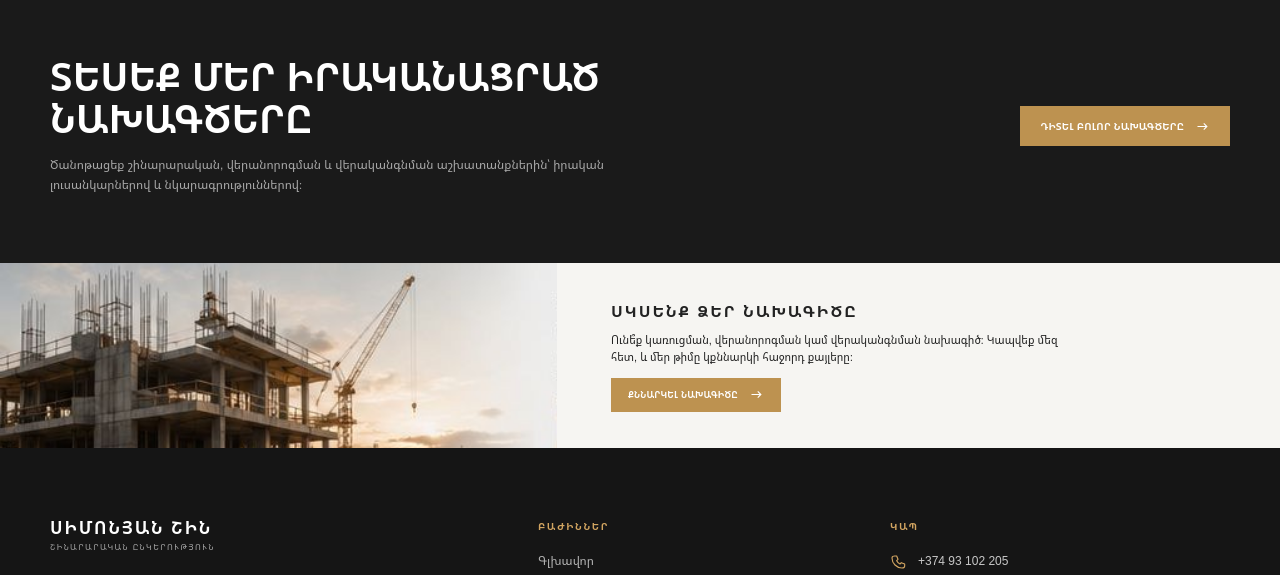
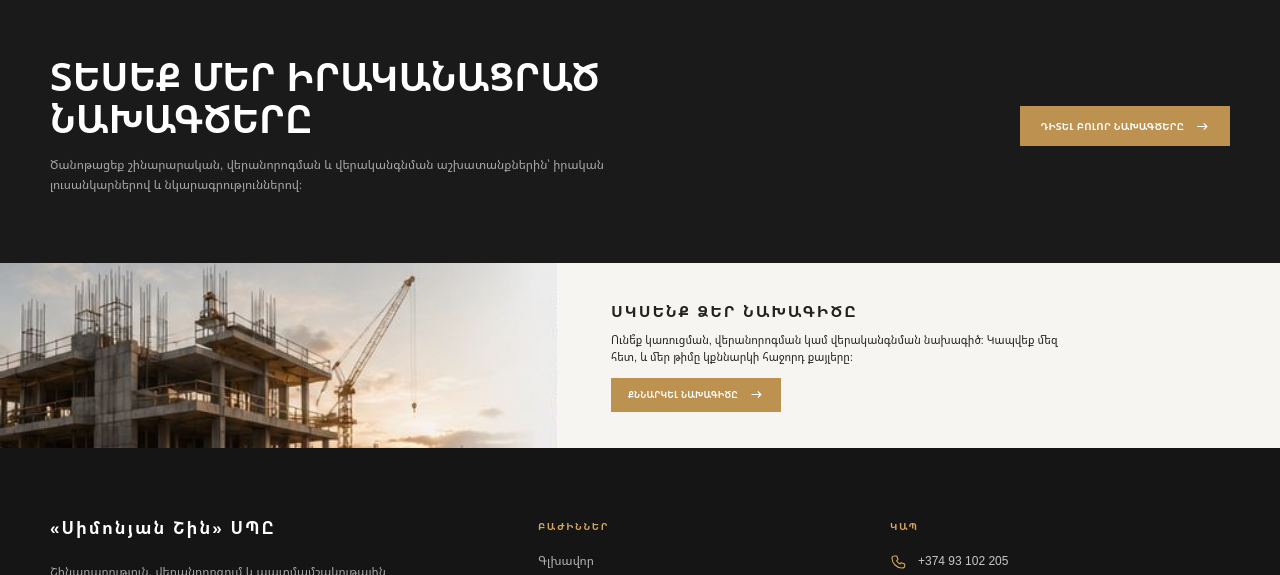
Before and after one commit to ScriptForgeCraft/simonyanshin, a website built with Vite: page about/index.html in a window 1280 px wide. Shown: the part 4695-5270 px from the top of the page. Built offline with nearby package versions, Linux system fonts and the light colour scheme.

Commit message:
feat: update footer brand name and tagline for consistency across pages

```diff
--- a/about/index.html
+++ b/about/index.html
@@ -214,8 +214,7 @@
         <div class="site-footer-main">
           <div class="site-footer-brand">
             <a class="site-footer-brand-link" href="/" data-home-link aria-label="SimonyanShin գլխավոր էջ" data-i18n-aria-label="brandHome">
-              <span class="site-footer-brand-name">SIMONYAN SHIN</span>
-              <span class="site-footer-brand-tagline" data-i18n="brandTagline">ՇԻՆԱՐԱՐԱԿԱՆ ԸՆԿԵՐՈՒԹՅՈՒՆ</span>
+              <span class="site-footer-brand-name" data-i18n="footerCompanyName">«Սիմոնյան Շին» ՍՊԸ</span>
             </a>
             <p data-i18n="footerDescription">Շինարարություն, վերանորոգում և պատմամշակութային ժառանգության վերականգնում Հայաստանում։</p>
           </div>
--- a/src/i18n.js
+++ b/src/i18n.js
@@ -11,6 +11,7 @@ export const translations = {
     brandName: 'ՍԻՄՈՆՅԱՆ ՇԻՆ',
     brandHome: 'SimonyanShin գլխավոր էջ',
     brandTagline: 'ՇԻՆԱՐԱՐԱԿԱՆ ԸՆԿԵՐՈՒԹՅՈՒՆ',
+    footerCompanyName: '«Սիմոնյան Շին» ՍՊԸ',
     languageMenu: 'Լեզվի ընտրություն',
     scrollToTop: 'Վերադառնալ վերև',
     menuOpen: 'Բացել ընտրացանկը',
@@ -213,6 +214,7 @@ export const translations = {
     brandName: 'СИМОНЯН ШИН',
     brandHome: 'Главная страница SimonyanShin',
     brandTagline: 'СТРОИТЕЛЬНАЯ КОМПАНИЯ',
+    footerCompanyName: 'ООО «Симонян Шин»',
     languageMenu: 'Выбор языка',
     scrollToTop: 'Вернуться наверх',
     menuOpen: 'Открыть меню',
@@ -415,6 +417,7 @@ export const translations = {
     brandName: 'SIMONYAN SHIN',
     brandHome: 'SimonyanShin home page',
     brandTagline: 'CONSTRUCTION COMPANY',
+    footerCompanyName: '“Simonyan Shin” LLC',
     languageMenu: 'Choose language',
     scrollToTop: 'Back to top',
     menuOpen: 'Open menu',
--- a/src/site-layout.js
+++ b/src/site-layout.js
@@ -70,8 +70,7 @@ const footer = `
       <div class="site-footer-main">
         <div class="site-footer-brand">
           <a class="site-footer-brand-link" href="/" data-home-link aria-label="SimonyanShin գլխավոր էջ" data-i18n-aria-label="brandHome">
-            <span class="site-footer-brand-name" data-i18n="brandName">ՍԻՄՈՆՅԱՆ ՇԻՆ</span>
-            <span class="site-footer-brand-tagline" data-i18n="brandTagline">ՇԻՆԱՐԱՐԱԿԱՆ ԸՆԿԵՐՈՒԹՅՈՒՆ</span>
+            <span class="site-footer-brand-name" data-i18n="footerCompanyName">«Սիմոնյան Շին» ՍՊԸ</span>
           </a>
           <p data-i18n="footerDescription">Շինարարություն, վերանորոգում և պատմամշակութային ժառանգության վերականգնում Հայաստանում։</p>
         </div>
```
Also changed, not shown: contact/index.html (+1 -2 lines), equipment/index.html (+1 -2 lines), index.html (+1 -2 lines), projects/index.html (+1 -2 lines).
